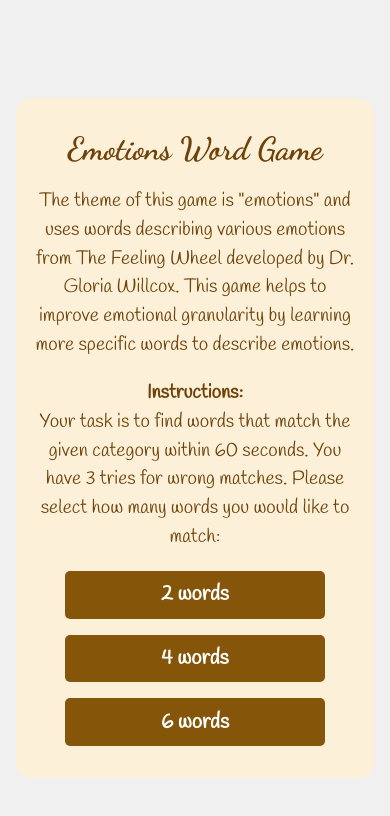
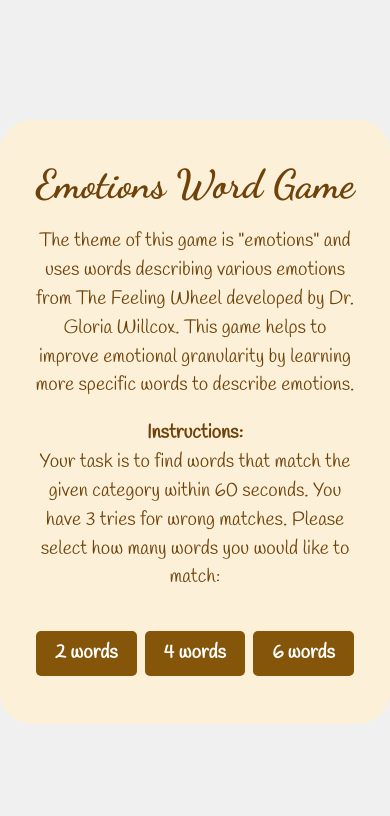
Before and after one commit to zwleileen/emotions-word-game, a plain HTML site: page index.html in a window 390 px wide. Drawn offline with Linux system fonts and the light colour scheme; a web font is replaced by a local one.

Commit message:
feat: clear selectedWords at the end of the setupRound

```diff
--- a/app.js
+++ b/app.js
@@ -134,6 +134,7 @@ function setupRound(resetTries = false) {
     // Add the button to the grid
     grid.appendChild(button);
   });
+  selectedWords = []; // Clear the selectedWords
   document.getElementById("feedback").textContent = "";
 }
 
--- a/style.css
+++ b/style.css
@@ -28,14 +28,12 @@ body {
     align-items: center;
     justify-content: space-between;
 }
-
 #start-title {
     font-family: "Dancing Script", serif;
     text-align: center;
     font-size: 3em;
     margin: 0.5em 0;
 }
-
 #start-message, #start-instructions {
     text-align: center;
     font-weight: normal;
@@ -48,7 +46,6 @@ body {
     width: 100%;
     margin: 1em 0;
 }
-
 #start-button-2, #start-button-4, #start-button-6 {
     display: block;
     margin: 1em auto 0; /*use auto for left/right centering*/
@@ -180,60 +177,45 @@ body {
     display: none;
 }
 
-/*Tablet and smaller*/
-@media screen and (max-width: 768px) {
-    body {
-        padding: 1em;
+/*Mobile phone*/
+@media screen and (max-width: 480px) {
+    #start-title {
+        font-size: 2.5em;
+        margin: 0.2em 0;
     }
-    .game-container {
-        padding: 1em;
-        border-radius: 1em;
-    }
-
-    #start-title {
-        font-size: 2em;
-    }
-
     #start-message, #start-instructions {
         font-size: 1.2em;
+        line-height: 1.5;
     }
-
-    .start-buttons-container {
-        flex-direction: column;
-        gap: 1em;
+    #start-button-2, #start-button-4, #start-button-6 {
+        font-size: 1.2em;
     }
-
-    #start-button-2, #start-button-4, #start-button-6 {
-        width: 80%;
-        margin: 0 auto;
-    }
-}
-/*Mobile phone*/
-@media screen and (max-width: 480px) {
     .word-grid {
         gap: 1em;
         width: 100%;
     }
-
     .word-button {
         flex-basis: calc(50% - 1em); /* 2 buttons per row on mobile */
         font-size: 1em;
         padding: 8px;
     }
-
     .stats {
         font-size: 1.2em;
     }
-
     .target-category {
         font-size: 2em;
     }
-
     .instructions {
         font-size: 1.2em;
     }
-
     .feedback {
         font-size: 1.5em;
     }
+    .results-container h3 {
+        font-size: 1.5em;
+    }
+    .summary-category {
+        font-size: 1em;
+        line-height: 1.2em;
+    }
 }
```
